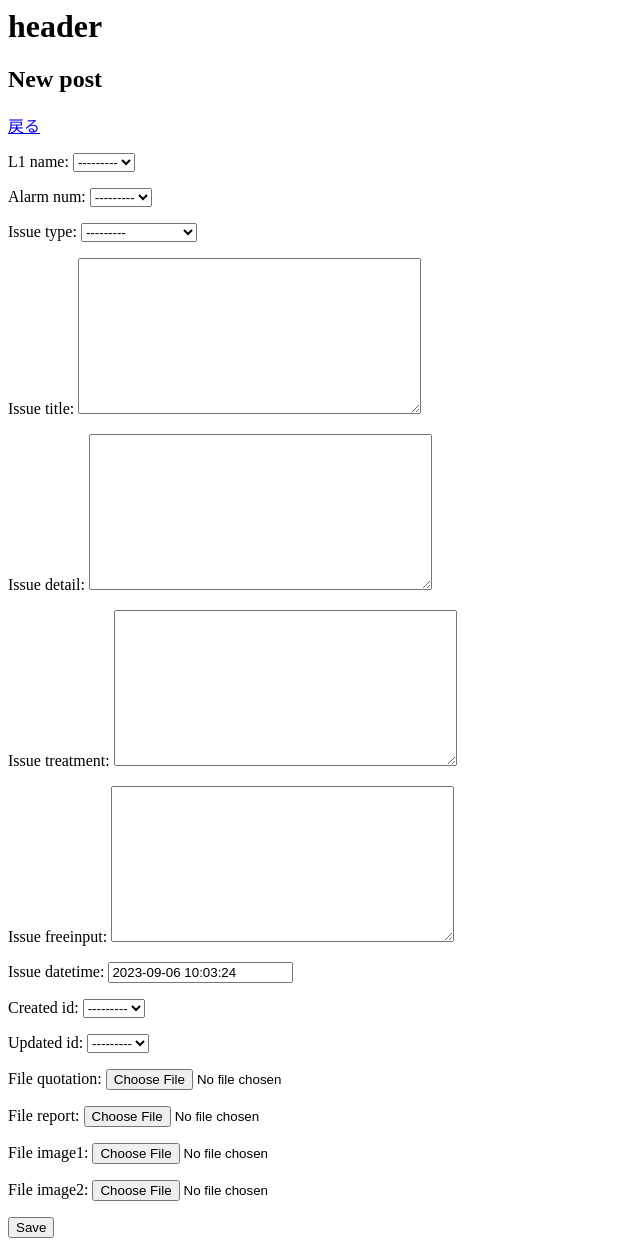
After one commit to Yakken-S/machine-mainte, a Django app: template mcm/mc_report/templates/mc_report/update_issue.html in a window 1280 px wide. The commit adds this page. Shown: the whole page, without its empty margins (0-640 px from the left). Run offline with Django 4.2, Linux system fonts and the light colour scheme; the template is opened without the code that fills it: values that come from a table or form of the project are taken from there, others are empty.

Commit message:
Modified....

```diff
--- a/mcm/mc_report/templates/mc_report/issue_list.html
+++ b/mcm/mc_report/templates/mc_report/issue_list.html
@@ -5,7 +5,7 @@
 {% for issue in issues %}
 <div>
   <p>
-    {{ issue }}
+    <a href="{% url 'update_issue' pk=issue.pk %}">{{ issue }}</a>
   </p>
 </dsiv>
 {% endfor %}
--- /dev/null
+++ b/mcm/mc_report/templates/mc_report/update_issue.html
@@ -0,0 +1,10 @@
+{% extends 'mc_report/base.html' %}
+
+{% block content %}
+    <h2>New post</h2>
+    <a href="{% url 'l1_list' %}">戻る</a>
+    <form method="POST" class="post-form">{% csrf_token %}
+        {{ form.as_p }}
+        <button type="submit" class="save btn btn-default">Save</button>
+    </form>
+{% endblock %}
--- a/mcm/mc_report/urls.py
+++ b/mcm/mc_report/urls.py
@@ -4,5 +4,6 @@ from . import views
 urlpatterns = [
     path('', views.l1_list, name='l1_list'),
     path('<int:pk>/', views.issue_list, name='issue_list'),
-    path('post', views.post_issue, name='post_issue'),
+    path('post/', views.post_issue, name='post_issue'),
+     path('issue/update/<int:pk>/', views.update_issue, name='update_issue'),
 ]
--- a/mcm/mc_report/views.py
+++ b/mcm/mc_report/views.py
@@ -11,7 +11,6 @@ def issue_list(request, pk):
     issues = Issue_History.objects.filter(l1_name=l1_name)
     return render(request, 'mc_report/issue_list.html', {'issues': issues})
 
-
 def post_issue(request):
     if request.method == "POST":
         form = PostForm(request.POST)
@@ -22,3 +21,8 @@ def post_issue(request):
     else:
         form = PostForm()
     return render(request, 'mc_report/post_edit.html', {'form': form})
+
+def update_issue(request, pk):
+    issue = get_object_or_404(Issue_History, pk=pk)
+    form = PostForm(instance=issue)
+    return render(request, 'mc_report/update_issue.html', {'form': form})
```
